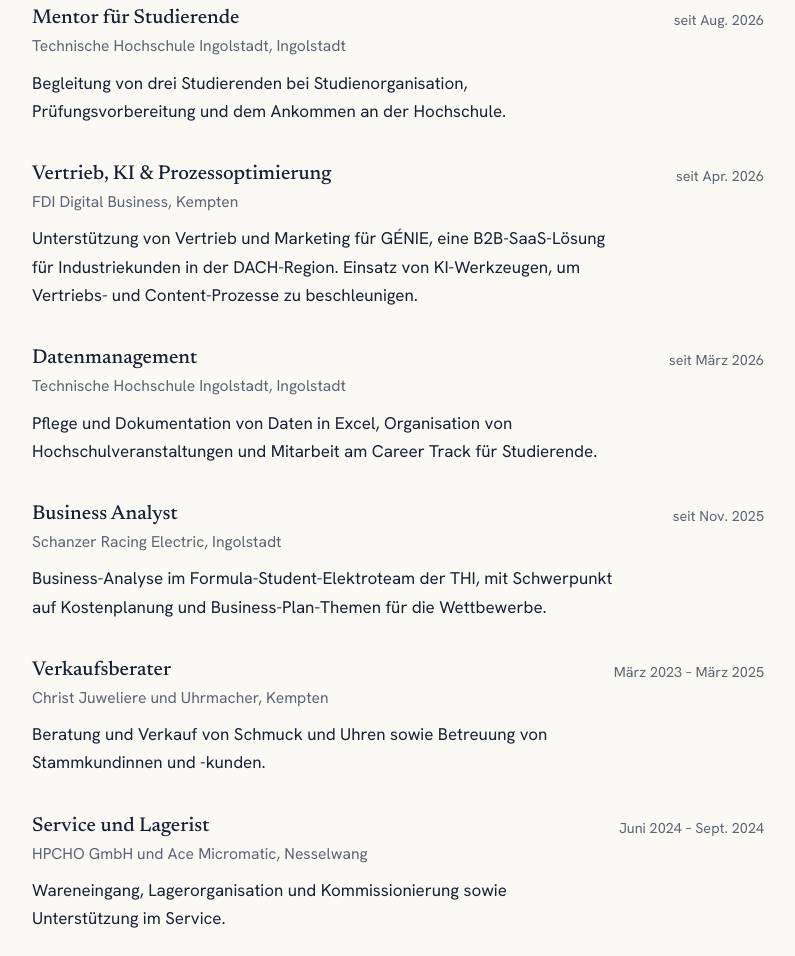
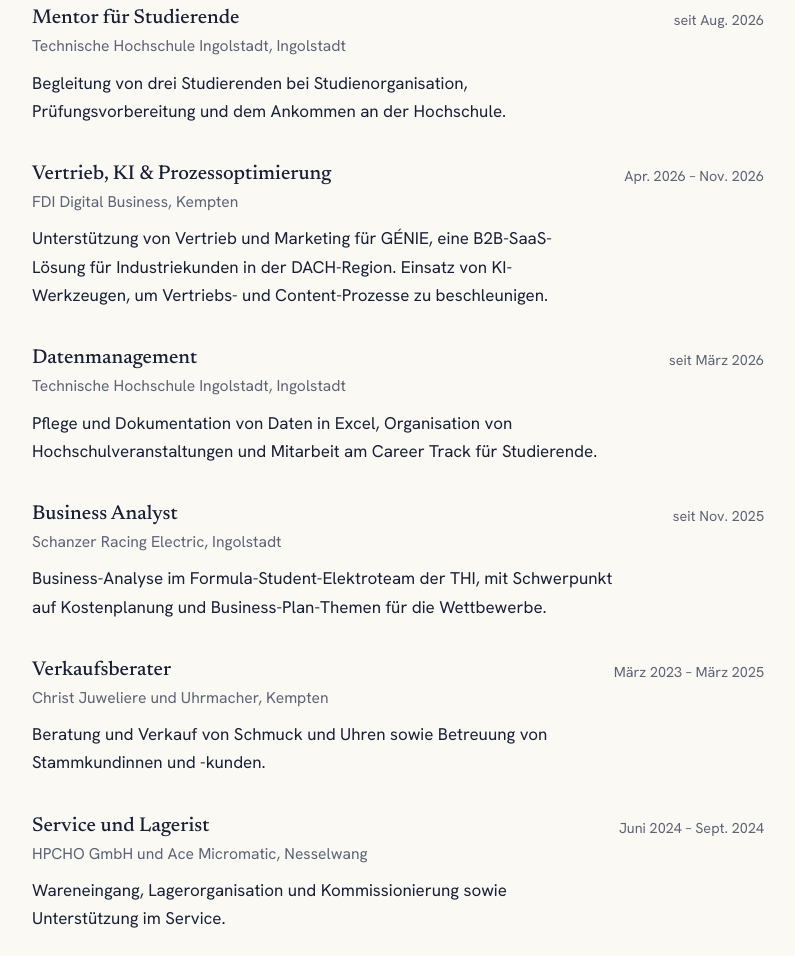
Before and after one commit to dhanush-satish-reddy/dhanush-satish-reddy.github.io, a plain HTML site: page index.html in a window 1280 px wide. Shown: the part 1162-2118 px from the top of the page, without its empty margins (376-1171 px from the left). Drawn offline with Linux system fonts and the light colour scheme.

Commit message:
Update index.html

```diff
--- a/index.html
+++ b/index.html
@@ -333,7 +333,7 @@ const CONTENT = {
       org: "Technische Hochschule Ingolstadt, Ingolstadt",
       desc: { de: "Begleitung von drei Studierenden bei Studienorganisation, Prüfungsvorbereitung und dem Ankommen an der Hochschule.",
               en: "Mentoring three students on study organisation, exam preparation and settling in at university." } },
-    { start: "2026-04", end: null,
+    { start: "2026-04", end: "2026-11",
       title: { de: "Vertrieb, KI & Prozessoptimierung", en: "Sales, AI & Process Optimisation" },
       org: "FDI Digital Business, Kempten",
       desc: { de: "Unterstützung von Vertrieb und Marketing für GÉNIE, eine B2B-SaaS-Lösung für Industriekunden in der DACH-Region. Einsatz von KI-Werkzeugen, um Vertriebs- und Content-Prozesse zu beschleunigen.",
```
